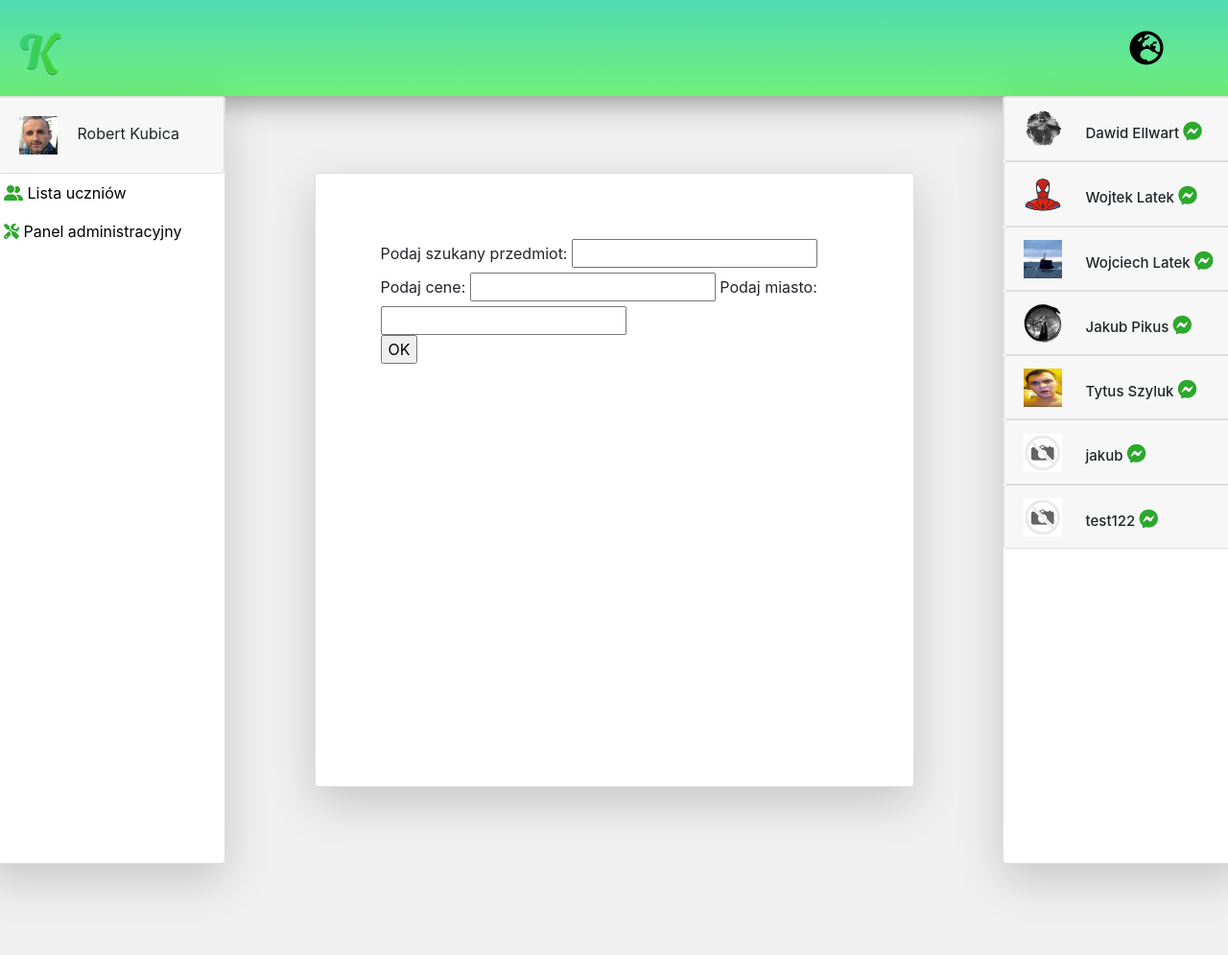
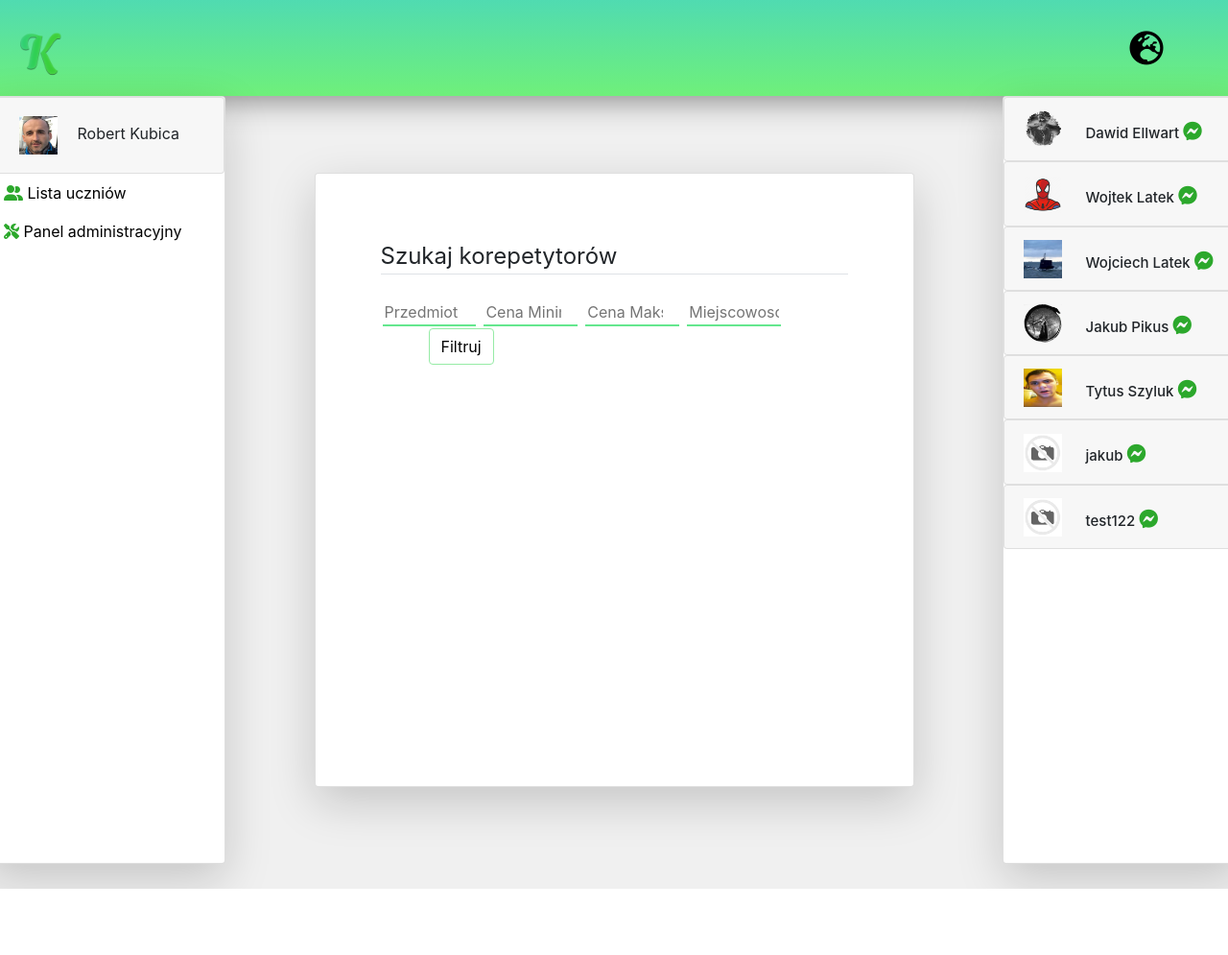
Before and after one commit to animestanduser/NZI_JABLKO, a Django app: page /search/ in a window 1280 px wide. Shown: the whole page at 96% size. After the commit the page ends 926 px from the top, so only its background shows below. Run offline with Django 3.2, Linux system fonts and the light colour scheme; a user stored in the database is signed in; data comes from the database, SQL or seed files in the repository; both versions use the stored data as it was after the commit; some libraries are stand-ins or nearby versions.

Commit message:
'KORR-14'

```diff
--- a/app/forms.py
+++ b/app/forms.py
@@ -12,6 +12,7 @@ from .models import Report
 
 class SignupForm(UserCreationForm):
     email = forms.EmailField(max_length=200, help_text='Required')
+    first_name = forms.CharField(max_length=20, required=True)
 
     class Meta:
         model = User
--- a/app/models.py
+++ b/app/models.py
@@ -50,8 +50,6 @@ class Profile(models.Model):
 
     przedmiot = MultiSelectField(choices=PRZEDMIOTY_CHOICES, default='brak')
     miejscowosc = models.CharField(max_length=30, choices=MIEJSCOWOSC_CHOICES, default='brak')
-    cena = models.CharField(max_length=400)
-    opis = models.TextField(max_length="500")
     korepetytor = models.BooleanField(default=False)
     users = User.objects.all()
     args = {'users':users,}
@@ -69,7 +67,7 @@ class Profile(models.Model):
             img.thumbnail(output_size)
             img.save(self.image.path)
 
-    cena = models.CharField(max_length=400)
+    cena = models.PositiveIntegerField()
     opis = models.TextField(max_length="500")
 
 
--- /dev/null
+++ b/app/static/app/css/formularz.css
@@ -0,0 +1,8 @@
+.inputData{
+    border: none;
+    border-bottom: 2px solid ;
+    outline: none;
+    border-color: rgb(100, 231, 142);
+    width: 20%;
+    margin: 2px;
+}
--- a/app/templates/app/main_tlo.html
+++ b/app/templates/app/main_tlo.html
@@ -12,6 +12,7 @@
     <link rel="stylesheet" href="https://cdn.jsdelivr.net/npm/bootstrap@4.5.3/dist/css/bootstrap.min.css" integrity="sha384-TX8t27EcRE3e/ihU7zmQxVncDAy5uIKz4rEkgIXeMed4M0jlfIDPvg6uqKI2xXr2" crossorigin="anonymous">
     <link href="https://fonts.googleapis.com/css?family=Montserrat:300,400,500,600" rel="stylesheet">
     <link rel="stylesheet" href="{% static 'app/css/main_tlo.css' %}">
+    <link rel="stylesheet" href="{% static 'app/css/formularz.css' %}">
 </head>
 
 
@@ -290,7 +291,6 @@
         }
 
 
-
     </script>
 
 
--- a/app/templates/app/search.html
+++ b/app/templates/app/search.html
@@ -1,33 +1,40 @@
 {% extends 'app/main_tlo.html' %}
 
-{% load static %}
 
 {% block content %}
 
+<legend class="border-bottom mb-4">Szukaj korepetytorów</legend>
+
 <form action = "" method = "get">
-    <label for="subject">Podaj szukany przedmiot: </label>
-    <input id="subject" type="text" name="subject" value="">
-    <label for="price">Podaj cene: </label>
-    <input id="price" type="number" name="price" value="">
-    <label for="city">Podaj miasto: </label>
-    <input id="city" type="text" name="city" value="">
-    <br><input type="submit" value="OK">
+    {% csrf_token %}
+     <!-- <label for="subject">Podaj szukany przedmiot: </label> -->
+
+    <input class="inputData" id="subject" type="text" name="subject" value="" placeholder="Przedmiot">
+
+    <!-- <label for="price">Podaj cene: </label> -->
+    <input class="inputData" id="priceLow" type="number" name="priceLow" value="" placeholder="Cena Minimalna">
+
+    <input class="inputData" id="priceHigh" type="number" name="priceHigh" value="" placeholder="Cena Maksymalna">
+
+    <input class="inputData" id="city" type="text" name="city" value="" placeholder="Miejscowosc">
+
+<input type="submit" class="btn btn-secondary " value="Filtruj" style="margin-left:50px; background-color: rgb(255, 255, 255); color: black; border-color: rgb(150, 235, 166);">
 </form>
 
 
-<ul class="list-group list-group-flush" style="height: 600px; overflow-x:hidden;">
-    <li class="list-group-item" style="background-color: rgb(255, 255, 255); border-radius: 5px 5px 5px 5px;">
+
+<ul class="list-group list-group-flush" style="overflow-x:hidden; border-radius: 5px 5px 5px 5px; max-height: 5000px; height: 530px">
+    <li class="list-group-item">
     <div class="row">
-
         {% for user in users %}
         {% if user.profile.korepetytor %}   <!-- sprawdza czy profil do wyswietlenia jest nauczycielem -->
-    {% if user.profile.cena == price or user.profile.przedmiot == subject or user.profile.miejscowosc == city %}  <!-- sprawdza czy profil spelnia wymagania filtrow -->
+        {% if user.profile.cena <= priceHigh and user.profile.cena >= priceLow and user.profile.miejscowosc == city or user.profile.przedmiot == lesson  %}   <!-- sprawdza czy profil spelnia wymagania filtrow -->
         <div class="col-4">
             <div class="user_card" style="height: 250px; width: 180px; background-image: linear-gradient(rgb(80, 219, 177),rgb(111, 240, 122)); float: left; margin: 30px; border-radius: 5px 5px 5px 5px; box-shadow: 0px 4px 5px 1px #cccccc;" >
-            <img class="rounder-circle account-img" src="{{user.profile.image.url}}" height="130px" width="130px"><br>
+                <img class="rounder-circle account-img" src="{{user.profile.image.url}}" height="130px" width="130px" style="margin-top: 10px; border-radius: 50px 50px 50px 50px;"><br>
                 <div id="name">{{user.first_name}} {{user.last_name}}</div><br><br><br>
                 <a href="{% url 'profile' user.id %}">
-            <button type="button" class="btn btn-light">Zobacz profil</button>
+                <button type="button" class="btn btn-light" style="position:absolute; bottom:40px; right:58px;">Zobacz profil</button>
                 </a>
             </div>
         </div>
--- a/app/views.py
+++ b/app/views.py
@@ -132,11 +132,21 @@ def report(request, user):
 
 
 def search(request):
+
     subject = request.GET.get('subject')
-    price = request.GET.get('price')
+    priceLow = request.GET.get('priceLow')
+    priceHigh = request.GET.get('priceHigh')
+
+    if priceLow:
+        priceLow=int(priceLow)
+
+    if priceHigh:
+        priceHigh=int(priceHigh)
+
     city = request.GET.get('city')
-    print(request.GET)
-    return render(request, 'app/search.html', {'users': User.objects.exclude(username=request.user.username), 'lesson': subject, 'price': price, 'city': city})
+    # print(request.GET) wyswietla wartosc GET w konsoli, przydatne do sprawdzenia wczytywania
+    return render(request, 'app/search.html', {'users': User.objects.exclude(username=request.user.username), 'lesson': subject, 'priceLow': priceLow, 'priceHigh': priceHigh, 'city': city})
+    return render(request, 'app/list.html', {'users': User.objects.exclude(username=request.user.username), 'lesson': subject, 'priceLow': priceLow, 'priceHigh': priceHigh, 'city': city})
 
 
 
```
Also changed, not shown: app/templates/app/list.html (+4 -3 lines), app/templates/app/report.html (+5 -4 lines), app/migrations/0044_auto_20210330_2344.py (added), app/migrations/0045_auto_20210330_2352.py (added), app/migrations/0046_auto_20210330_2353.py (added), app/migrations/0047_auto_20210331_0007.py (added), app/migrations/0048_auto_20210331_0027.py (added), db.sqlite3. Lines whose indentation alone changed are shown as unchanged.
